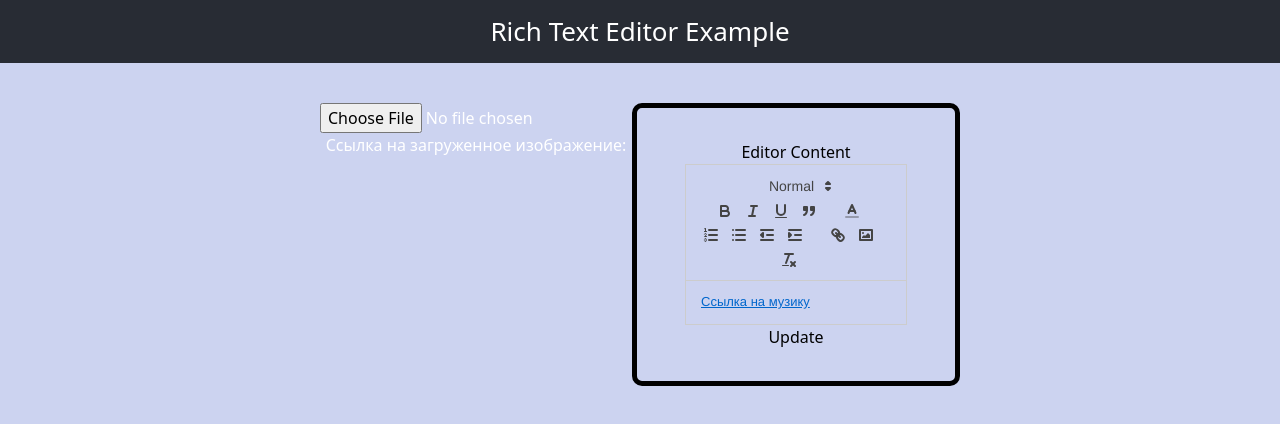
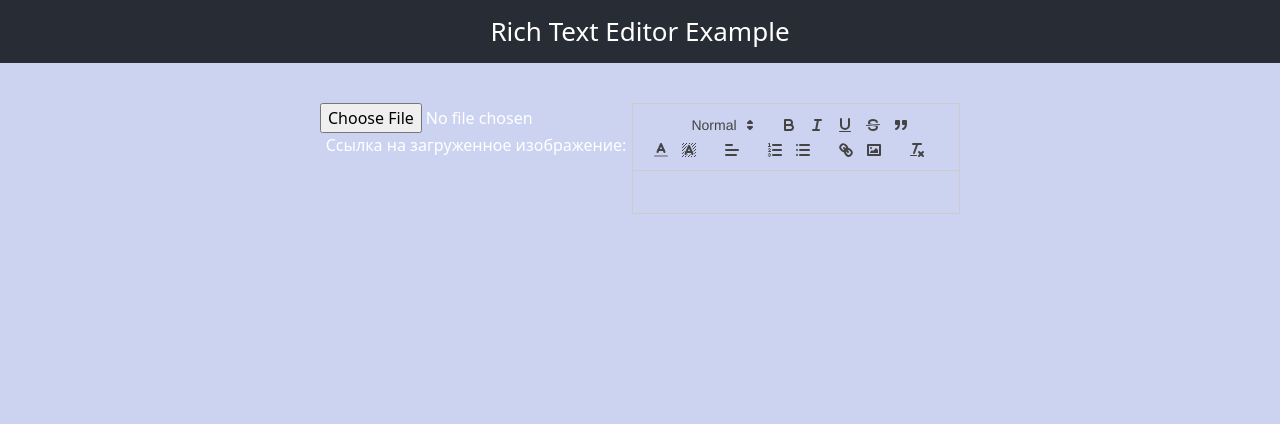
Before and after one commit to PlatenPrime/react-hub, a React (Create React App) app: page / in a window 1280 px wide. Shown: the top 424 px of the page. Built offline with nearby package versions, Linux system fonts and the light colour scheme.

Commit message:
Update Editor.js

```diff
--- a/src/components/QuillEditor/Editor.js
+++ b/src/components/QuillEditor/Editor.js
@@ -1,101 +1,110 @@
-import { useCallback, useMemo, useRef, useState } from "react";
-import QuillEditor from "react-quill";
-import axios from 'axios'; // Import axios for making HTTP requests
+import React, { useState } from 'react';
+import ReactQuill, { Quill } from 'react-quill';
+import 'react-quill/dist/quill.snow.css';
 
-import "react-quill/dist/quill.snow.css";
-import styles from "./styles.module.css";
+const ImageUpload = Quill.import('formats/image');
 
-const Editor = () => {
-    const [value, setValue] = useState(`<a href="https://music.youtube.com/">Ссылка на музику</a>`);
-
-    console.log(value);
-
-    const handleUpdateState = () => {
-        setValue(prev => prev + `<img  src="https://m.media-amazon.com/images/I/61M2NEfcPkL._AC_UF894,1000_QL80_.jpg" />`)
+class CustomImageBlot extends ImageUpload {
+	static create(value) {
+		let node = super.create(value);
+		node.setAttribute('alt', value.alt);
+		node.setAttribute('title', value.title);
+		return node;
+	}
 }
 
-    const quill = useRef();
+Quill.register(CustomImageBlot);
 
-    // Function to handle image upload to Imgur
-    const imageHandler = useCallback(async (image) => {
+const QuillEditor = () => {
+	const [editorHtml, setEditorHtml] = useState('');
+	const [imgUrl, setImgUrl] = useState('');
+
+	const handleImageUpload = async (file) => {
+		try {
 			const formData = new FormData();
-        formData.append('image', image);
+			formData.append('image', file);
 
-        try {
-            const response = await axios.post('https://api.imgur.com/3/image', formData, {
+			const response = await fetch('https://api.imgur.com/3/image', {
+				method: 'POST',
 				headers: {
-                    'Authorization': 'Client-ID 1db65d3bddf681a' // Replace YOUR_CLIENT_ID with your actual Imgur client ID
-                }
+					Authorization: 'Client-ID 1db65d3bddf681a', // Replace YOUR_IMGUR_CLIENT_ID with your actual Imgur client ID
+				},
+				body: formData,
 			});
 
-            const imageUrl = response.data.data.link;
+			const data = await response.json();
+			const imageUrl = data.data.link;
+			setImgUrl(imageUrl);
+			insertToEditor(imageUrl);
+		} catch (error) {
+			console.error('Error uploading image to Imgur:', error);
+		}
+	};
 
-            // Insert the image into the editor
-            const editor = quill.current.getEditor();
-            const index = (quill.current.editor.getSelection() || {}).index || quill.current.editor.getLength();
-            editor.insertEmbed(index, 'image', imageUrl);
-        } catch (error) {
-            console.error('Error uploading image:', error);
-        }
-    }, []);
+	const insertToEditor = (imageUrl) => {
+		const range = quillRef.getEditor().getSelection();
+		quillRef.getEditor().insertEmbed(range ? range.index : 0, 'image', imageUrl, 'user');
+	};
 
-    const modules = useMemo(() => ({
+	const modules = {
 		toolbar: {
 			container: [
-                [{ header: [2, 3, 4, false] }],
-                ["bold", "italic", "underline", "blockquote"],
-                [{ color: [] }],
-                [
-                    { list: "ordered" },
-                    { list: "bullet" },
-                    { indent: "-1" },
-                    { indent: "+1" },
-                ],
-                ["link", "image"],
-                ["clean"],
+				[{ 'header': [1, 2, false] }],
+				['bold', 'italic', 'underline', 'strike', 'blockquote'],
+				[{ 'color': [] }, { 'background': [] }],
+				[{ 'align': [] }],
+				[{ 'list': 'ordered' }, { 'list': 'bullet' }],
+				['link', 'image'],
+				['clean']
 			],
 			handlers: {
-                image: imageHandler,
+				image: () => {
+					const input = document.createElement('input');
+					input.setAttribute('type', 'file');
+					input.setAttribute('accept', 'image/*');
+					input.click();
+					input.onchange = async () => {
+						const file = input.files[0];
+						handleImageUpload(file);
+					};
 				},
 			},
-        clipboard: {
-            matchVisual: true,
 		},
-    }), [imageHandler]);
+	};
 
 	const formats = [
-        "header",
-        "bold",
-        "italic",
-        "underline",
-        "strike",
-        "blockquote",
-        "list",
-        "bullet",
-        "indent",
-        "link",
-        "image",
-        "color",
-        "clean",
+		'header', 'bold', 'italic', 'underline', 'strike', 'blockquote',
+		'color', 'background',
+		'align',
+		'list', 'bullet',
+		'link', 'image'
 	];
 
+	const handleChange = (html) => {
+		setEditorHtml(html);
+	};
+
+	let quillRef;
+
+	const handleQuillRef = (ref) => {
+		if (ref) {
+			quillRef = ref;
+		}
+	};
+
 	return (
-        <div className={styles.wrapper}>
-            <label className={styles.label}>Editor Content</label>
-            <QuillEditor
-                ref={(el) => (quill.current = el)}
-                className={styles.editor}
+		<div>
+			<ReactQuill
+				ref={handleQuillRef}
 				theme="snow"
-                value={value}
+				value={editorHtml}
+				onChange={handleChange}
+				modules={modules}
 				formats={formats}
-                modules={modules}
-                onChange={(value) => setValue(value)}
 			/>
-            <button onClick={handleUpdateState} className={styles.btn}>
-                Update
-            </button>
+			{imgUrl && <img src={imgUrl} alt="Uploaded" />}
 		</div>
 	);
 };
 
-export default Editor;
+export default QuillEditor;
```
Lines whose indentation alone changed are shown as unchanged.
